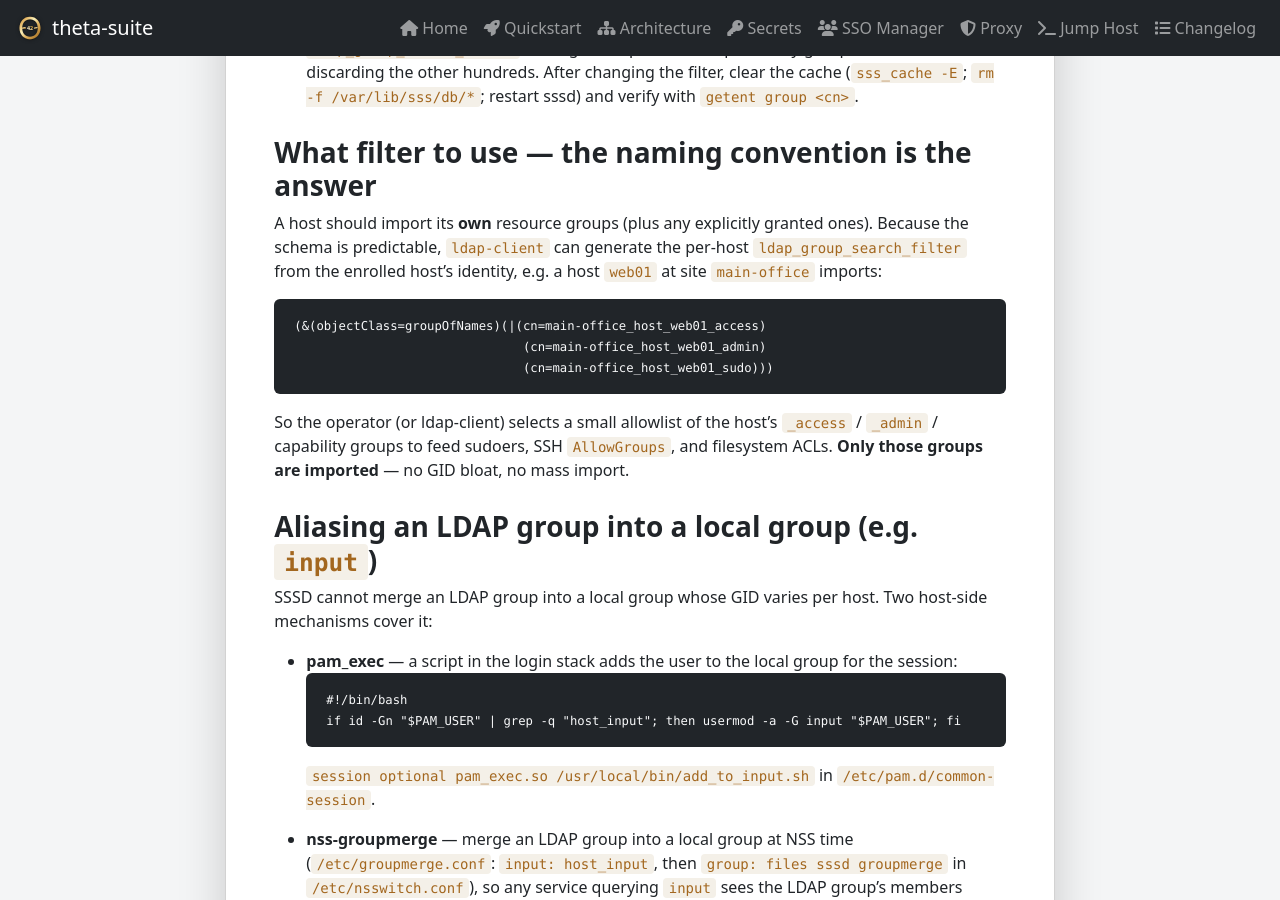
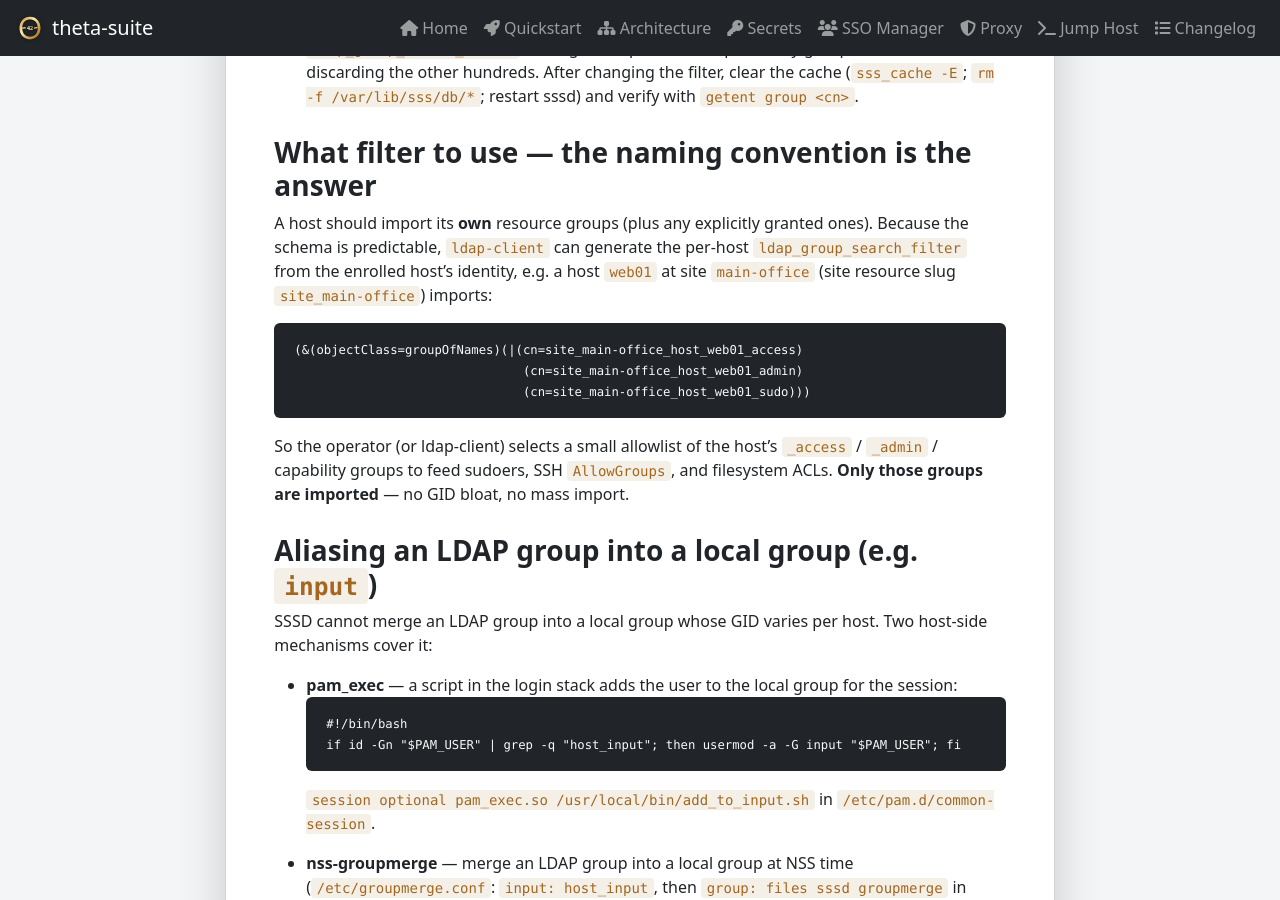
Before and after one commit to theta42/theta-env, a Jekyll site: the page built from docs/GROUPS.md, in a window 1280 px wide and 900 px high, scrolled down 5564 px. Built offline with Jekyll 4.4.1, drawn with Linux system fonts in a browser that asks for light colours.

Commit message:
fix: LDAP enrollment uses localhost (not the public domain); align SSH access groups; roll up ldap-client v1.24.0 (v1.38.0) (#164)
- setup.sh: ldap_host defaults to localhost (the public sso.<domain> can't reach
  the 389/636 LDAP ports through NAT); overridable via CFG_LDAPS_HOST
- ldap.vars access groups + ldap-client sssd filter now reference the SSO group
  model (site_<loc>_hosts_access, site_<loc>_host_<host>_access, god_admin)
- GROUPS.md §5/§8 updated to the corrected naming
- gitlink: ldap-client ebaac18 (v1.24.0)

````diff
--- a/docs/GROUPS.md
+++ b/docs/GROUPS.md
@@ -232,12 +232,12 @@ Key ideas:
 A host should import its **own** resource groups (plus any explicitly granted
 ones). Because the schema is predictable, `ldap-client` can generate the per-host
 `ldap_group_search_filter` from the enrolled host's identity, e.g. a host `web01`
-at site `main-office` imports:
+at site `main-office` (site resource slug `site_main-office`) imports:
 
 ```
-(&(objectClass=groupOfNames)(|(cn=main-office_host_web01_access)
-                               (cn=main-office_host_web01_admin)
-                               (cn=main-office_host_web01_sudo)))
+(&(objectClass=groupOfNames)(|(cn=site_main-office_host_web01_access)
+                               (cn=site_main-office_host_web01_admin)
+                               (cn=site_main-office_host_web01_sudo)))
 ```
 
 So the operator (or ldap-client) selects a small allowlist of the host's `_access`
````
Also changed, not shown: CHANGELOG.md, 1 other file.
